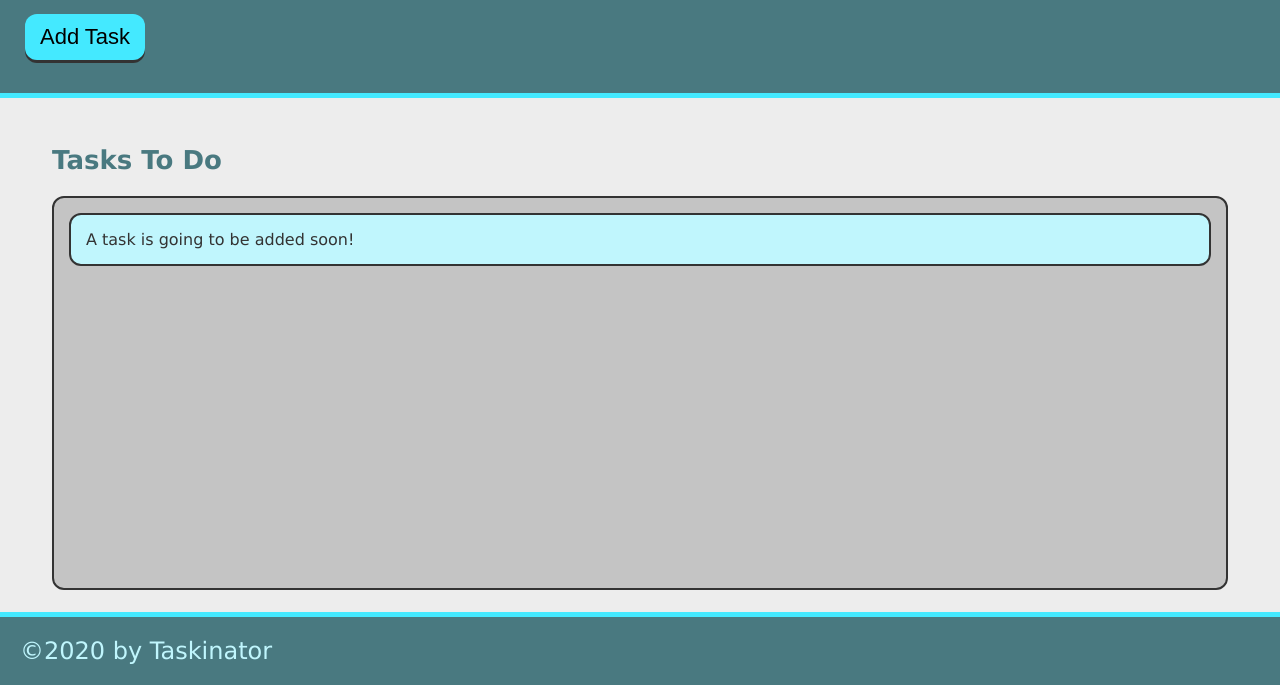
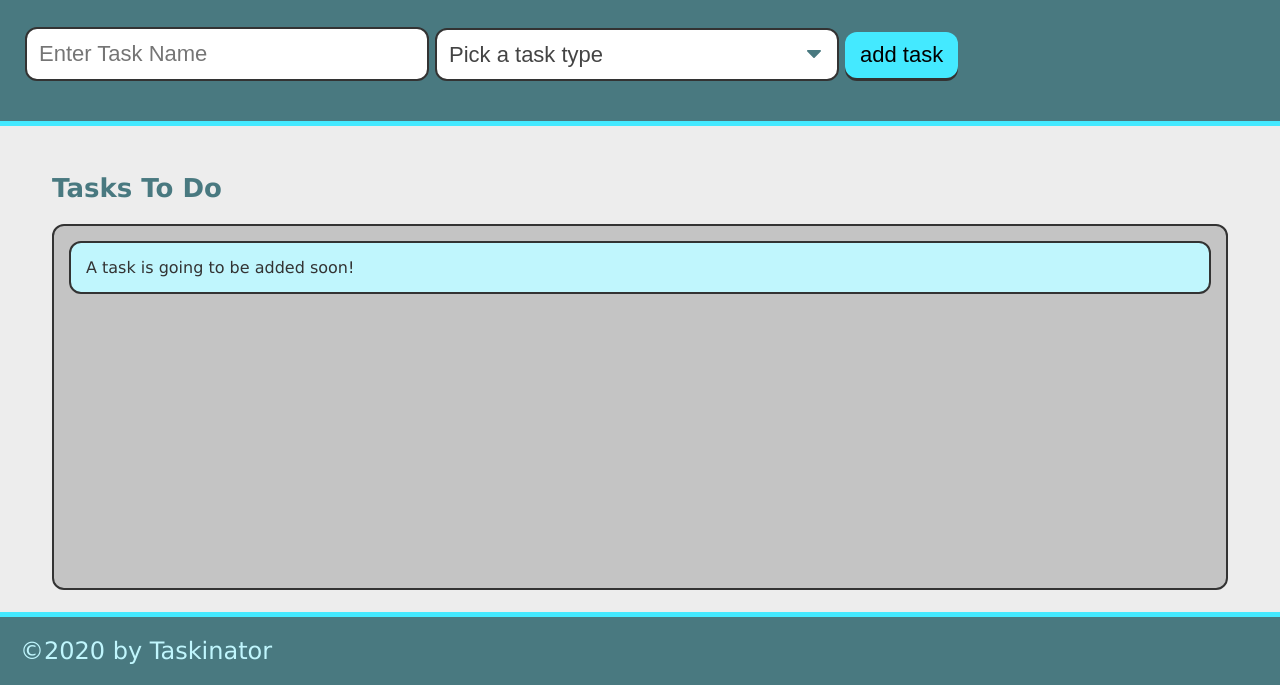
Before and after one commit to PeterwMcClelland/taskinator, a plain HTML site: page index.html in a window 1280 px wide. Shown: the part 115-800 px from the top of the page. Drawn offline with Linux system fonts and the light colour scheme.

Commit message:
drop-down

```diff
--- a/index.html
+++ b/index.html
@@ -14,7 +14,22 @@
   <header>
     <h1 class="page-title">Taskinator</h1>
     <p>Click the button below to add a new task!</p>
-    <button class="btn" id="save-task">Add Task</button>
+    <form id="task-form">
+        <div class="form-group">
+            <input type="text" name="task-name" placeholder="Enter Task Name" />
+          </div>
+          <div class="form-group">
+            <select name="task-type" class="select-dropdown">
+              <option value="" disabled selected>Pick a task type</option>
+              <option value="Print">Print</option>
+              <option value="Web">Web</option>
+              <option value="Mobile">Mobile</option>
+            </select>
+          </div>
+        <div class="form-group">
+            <button class="btn" id="save-task" type="submit">add task</button>
+        </div>
+    </form>
   </header>
 
   <main class="page-content">
```
